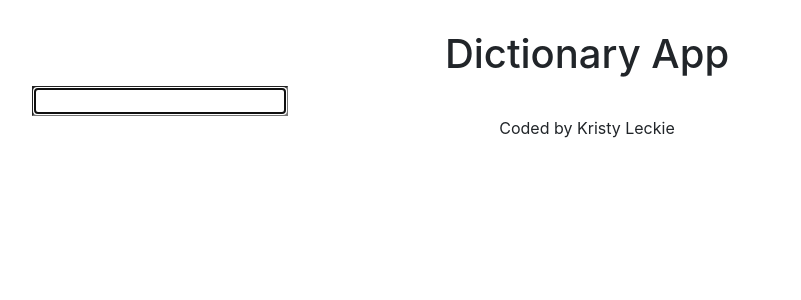
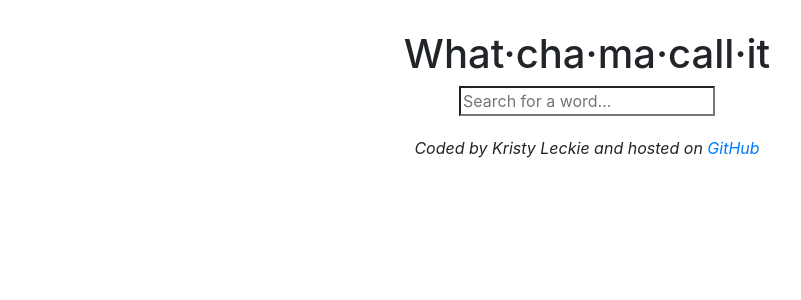
Before and after one commit to LeckieKristy/dictionary-project, a React (Create React App) app: page / in a window 1280 px wide. Shown: the top 300 px of the page, without its empty margins (53-854 px from the left). Built offline with nearby package versions, Linux system fonts and the light colour scheme.

Commit message:
Added some styling

```diff
--- a/public/index.html
+++ b/public/index.html
@@ -26,7 +26,7 @@
       work correctly both with client-side routing and a non-root public URL.
       Learn how to configure a non-root public URL by running `npm run build`.
     -->
-    <title>Dictionary App</title>
+    <title>what·cha·ma·call·it</title>
   </head>
   <body>
     <noscript>You need to enable JavaScript to run this app.</noscript>
--- a/src/App.css
+++ b/src/App.css
@@ -1,3 +1,9 @@
 .App{
-  margin: 30px
+  margin: 30px;
+  text-align: center
 }
+
+.footer{
+  font-style: italic;
+  margin-top: 20px
+}
--- a/src/App.js
+++ b/src/App.js
@@ -8,15 +8,16 @@ export default function App() {
       <header className="App-header">
 
         <h1 className="text-center">
-         Dictionary App
+        What·cha·ma·call·it
         </h1>
+
 
       </header>
       <main>
         <Dictionary />
       </main>
-      <footer className='text-center'>
-        Coded by Kristy Leckie
+      <footer className='footer'>
+        Coded by Kristy Leckie and hosted on <a href="https://github.com/LeckieKristy/dictionary-project"> GitHub</a>
      </footer>
     </div>
     </div>
--- a/src/Dictionary.js
+++ b/src/Dictionary.js
@@ -28,7 +28,8 @@ return (
 
     <form onSubmit={search}>
         <input type="search"
-         autoFocus={true}
+
+         placeholder="Search for a word..."
          onChange={handleKeywordChange}/>
     </form>
 
--- a/src/Results.js
+++ b/src/Results.js
@@ -4,7 +4,7 @@ import Meaning from "./Meaning"
 export default function Results(props){
     if(props.results) {
         return <div className="Results">
-        <h2>
+        <h2 className=''>
             {props.results.word}
         </h2>
         {props.results.meanings.map (function(meaning, index){
```
